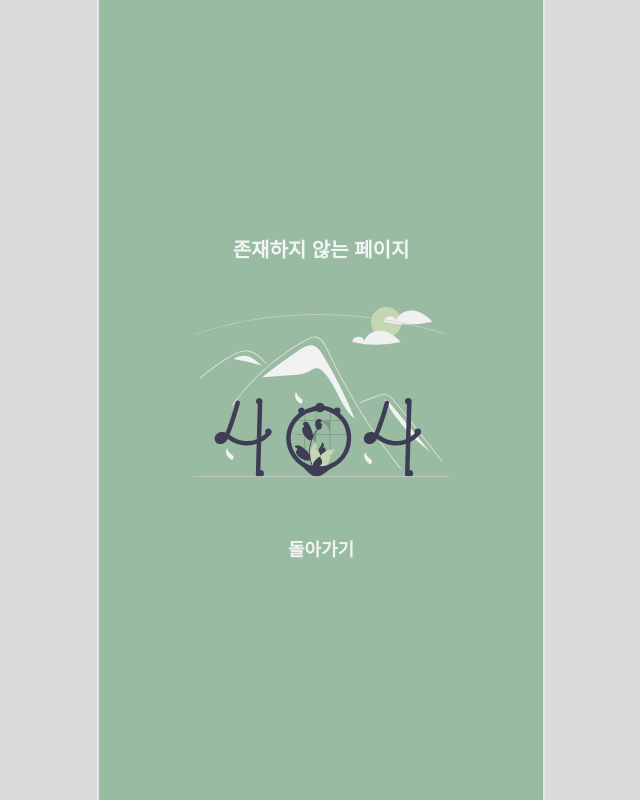
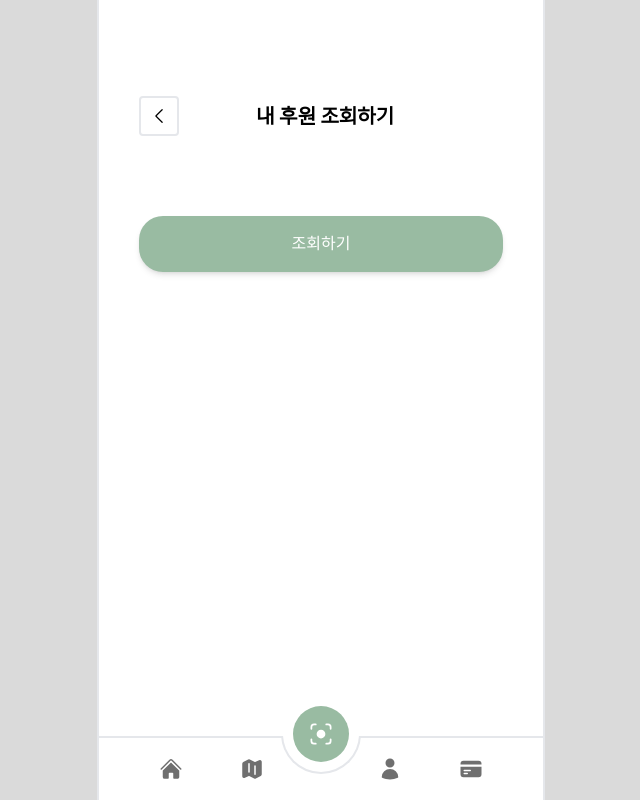
Before and after one commit to ys4512558/Olivepay, a React (Vite) app in the folder frontend/: page /mydonation in a window 1280 px wide. Shown: the whole page, without its empty margins (319-959 px from the left). Built offline with nearby package versions, Linux system fonts and the light colour scheme; a web font is replaced by a local one.

Commit message:
:sparkles: Feat: 내후원조회하기

```diff
--- a/frontend/src/component/donate/Donate5.tsx
+++ b/frontend/src/component/donate/Donate5.tsx
@@ -10,7 +10,7 @@ const Donate5 = () => {
         <h3 className="mt-20 text-2xl font-semibold">후원이 완료되었습니다.</h3>
       </section>
       <section className="mx-8 mt-16">
-        <Button label="확인" onClick={() => navigate('/home')} />
+        <Button label="확인" onClick={() => navigate('/donation-info')} />
       </section>
     </>
   );
--- /dev/null
+++ b/frontend/src/component/donate/GetDonationList.tsx
@@ -0,0 +1,12 @@
+import { Button } from '../common';
+import { DonateProps } from '../../types/donate';
+
+const GetDonationList: React.FC<DonateProps> = ({ onNext }) => {
+  return (
+    <main className="p-10">
+      <Button label="조회하기" variant="primary" onClick={onNext} />
+    </main>
+  );
+};
+
+export default GetDonationList;
--- /dev/null
+++ b/frontend/src/component/donate/MyDonationList.tsx
@@ -0,0 +1,9 @@
+const MyDonationList = () => {
+  return (
+    <main className="p-10">
+      <div>내 후원 목록</div>
+    </main>
+  );
+};
+
+export default MyDonationList;
--- a/frontend/src/component/donate/index.ts
+++ b/frontend/src/component/donate/index.ts
@@ -3,3 +3,5 @@ export { default as Donate2 } from './Donate2';
 export { default as Donate3 } from './Donate3';
 export { default as Donate4 } from './Donate4';
 export { default as Donate5 } from './Donate5';
+export { default as GetDonationList } from './GetDonationList';
+export { default as MyDonationList } from './MyDonationList';
--- a/frontend/src/pages/DonationInfoPage.tsx
+++ b/frontend/src/pages/DonationInfoPage.tsx
@@ -1,4 +1,5 @@
 import { Layout, PageTitle } from '../component/common';
+import { useNavigate } from 'react-router-dom';
 import {
   MapIcon,
   ChartPieIcon,
@@ -7,6 +8,12 @@ import {
 } from '@heroicons/react/24/solid';
 
 const DonationInfoPage = () => {
+  const navigate = useNavigate();
+
+  const handleMyDonationsClick = () => {
+    navigate('/mydonation');
+  };
+
   return (
     <Layout>
       <header className="flex items-center justify-center pb-10 pt-24">
@@ -23,7 +30,10 @@ const DonationInfoPage = () => {
           </div>
         </section>
         <section className="grid grid-cols-2 gap-4 p-4 text-DARKBASE">
-          <div className="flex flex-col items-center gap-y-6 rounded-lg p-2 shadow">
+          <div
+            className="flex flex-col items-center gap-y-6 rounded-lg p-2 shadow"
+            onClick={handleMyDonationsClick}
+          >
             <TicketIcon className="size-8" />
             <span>내 후원 조회하기</span>
           </div>
--- /dev/null
+++ b/frontend/src/pages/MyDonationPage.tsx
@@ -0,0 +1,38 @@
+import { useState } from 'react';
+import { Layout, PageTitle, BackButton } from '../component/common';
+import { GetDonationList, MyDonationList } from '../component/donate';
+
+const MyDonationPage = () => {
+  const [step, setStep] = useState(1);
+
+  const handleNextStep = () => {
+    setStep(step + 1);
+  };
+
+  const handleBackClick = () => {
+    if (step > 1) {
+      setStep(step - 1);
+    }
+  };
+
+  const title = step === 1 ? '내 후원 조회하기' : '내 후원 목록';
+
+  return (
+    <Layout>
+      <header className="flex w-full items-center justify-between px-10 pb-10 pt-24">
+        <BackButton onClick={step > 1 ? handleBackClick : undefined} />
+        <div className="flex-grow text-center">
+          <PageTitle title={title} />
+        </div>
+        <div className="w-8" />
+      </header>
+
+      <div className="flex flex-col gap-y-10">
+        {step === 1 && <GetDonationList onNext={handleNextStep} />}
+        {step === 2 && <MyDonationList />}
+      </div>
+    </Layout>
+  );
+};
+
+export default MyDonationPage;
--- a/frontend/src/pages/index.ts
+++ b/frontend/src/pages/index.ts
@@ -11,3 +11,4 @@ export { default as MyStorePage } from './franchiser/MyStorePage';
 export { default as LoginPage } from './LoginPage';
 export { default as DonationInfoPage } from './DonationInfoPage';
 export { default as DonatePage } from './DonatePage';
+export { default as MyDonationPage } from './MyDonationPage';
--- a/frontend/src/routers/Router.tsx
+++ b/frontend/src/routers/Router.tsx
@@ -18,6 +18,7 @@ const CardScanPage = lazy(() => import('../pages//CardScanPage'));
 const LoginPage = lazy(() => import('../pages/LoginPage'));
 const DonationInfoPage = lazy(() => import('../pages/DonationInfoPage'));
 const DonatePage = lazy(() => import('../pages/DonatePage'));
+const MyDonationPage = lazy(() => import('../pages/MyDonationPage'));
 
 const Router = () => {
   return (
@@ -35,6 +36,7 @@ const Router = () => {
         <Route path="/card" element={<CardScanPage />} />
         <Route path="/donation-info" element={<DonationInfoPage />} />
         <Route path="/donate" element={<DonatePage />} />
+        <Route path="/mydonation" element={<MyDonationPage />} />
       </Routes>
     </Suspense>
   );
```
